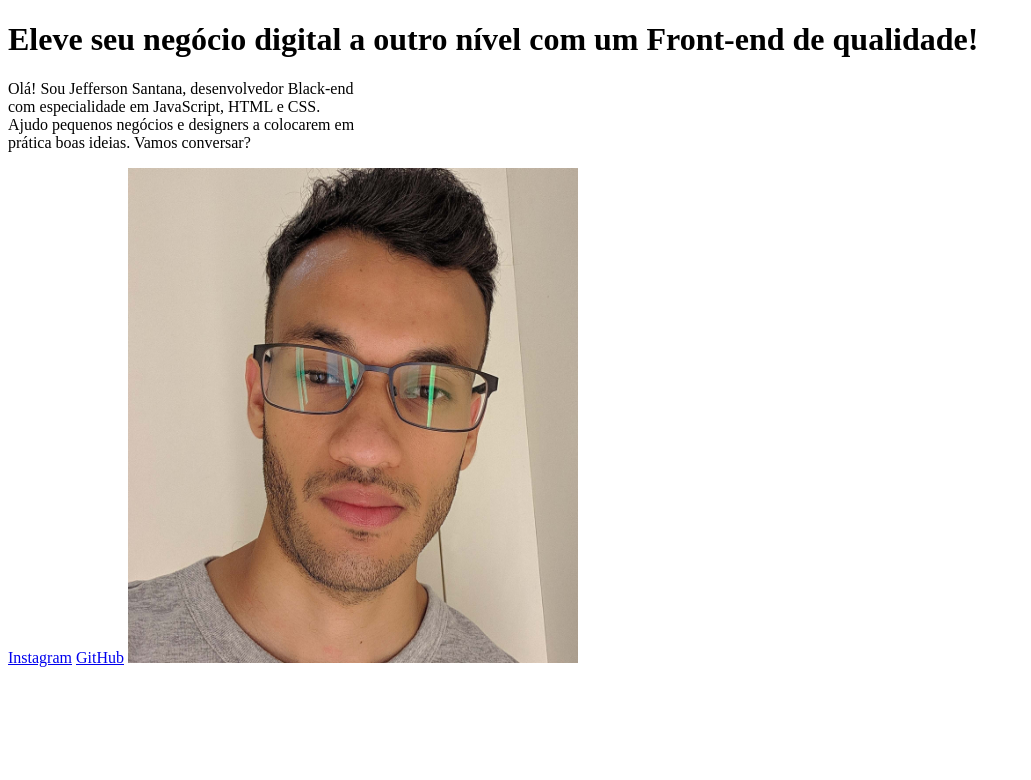
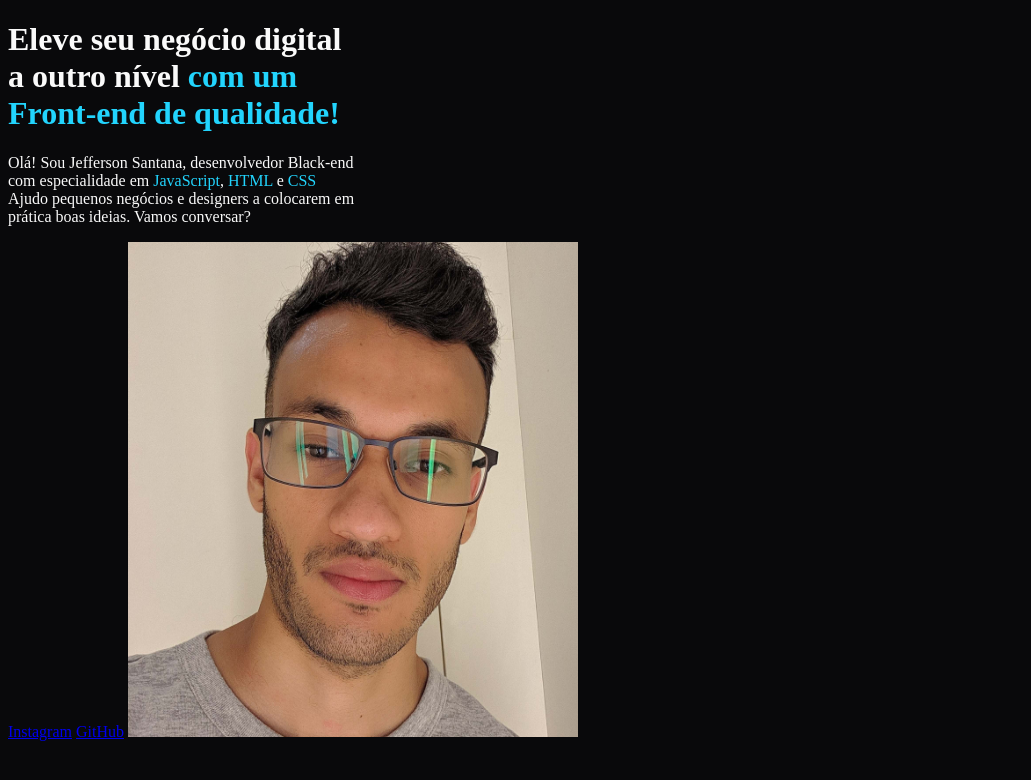
Before and after one commit to jefsantanaa/html-css, a plain HTML site: page portfolio.html in a window 1280 px wide. Shown: the whole page, without its empty margins (0-1031 px from the left). Drawn offline with Linux system fonts and the light colour scheme.

Commit message:
basic css learning

```diff
--- a/portfolio.html
+++ b/portfolio.html
@@ -4,12 +4,13 @@
   <meta charset="UTF-8">
   <meta name="viewport" content="width=device-width, initial-scale=1.0">
   <title>jefsantanaa</title>
+  <link rel="stylesheet" href="style.css">
 </head>
 <body>
   <header></header>
   <main>
-    <h1>Eleve seu negócio digital a outro nível <strong>com um Front-end de qualidade!</strong></h1>
-    <p>Olá! Sou Jefferson Santana, desenvolvedor Black-end<br> com especialidade em JavaScript, HTML e CSS.<br> Ajudo pequenos negócios e designers a colocarem em<br> prática boas ideias. Vamos conversar?</p>
+    <h1>Eleve seu negócio digital<br> a outro nível <strong>com um<br> Front-end de qualidade!</strong></h1>
+    <p>Olá! Sou Jefferson Santana, desenvolvedor Black-end<br> com especialidade em <span>JavaScript</span>, <span>HTML</span> e <span>CSS</span><br> Ajudo pequenos negócios e designers a colocarem em<br> prática boas ideias. Vamos conversar?</p>
     <a href="https://instagram.com/jefsantanaa">Instagram</a>
     <a href="https://github.com/jefsantanaa">GitHub</a>
     <img src="jefferson_profile_photo.jpg" alt="Jefferson Profile Photo, a brown person, with black hair and wearing glasses" style="width: 450px;height:495px;">
--- /dev/null
+++ b/style.css
@@ -0,0 +1,12 @@
+body {
+  background-color: #09090B;
+  color: #FAFAFA;
+}
+
+strong {
+  color: #22D4FD;
+}
+
+span {
+  color: #22D4FD;
+}
```
